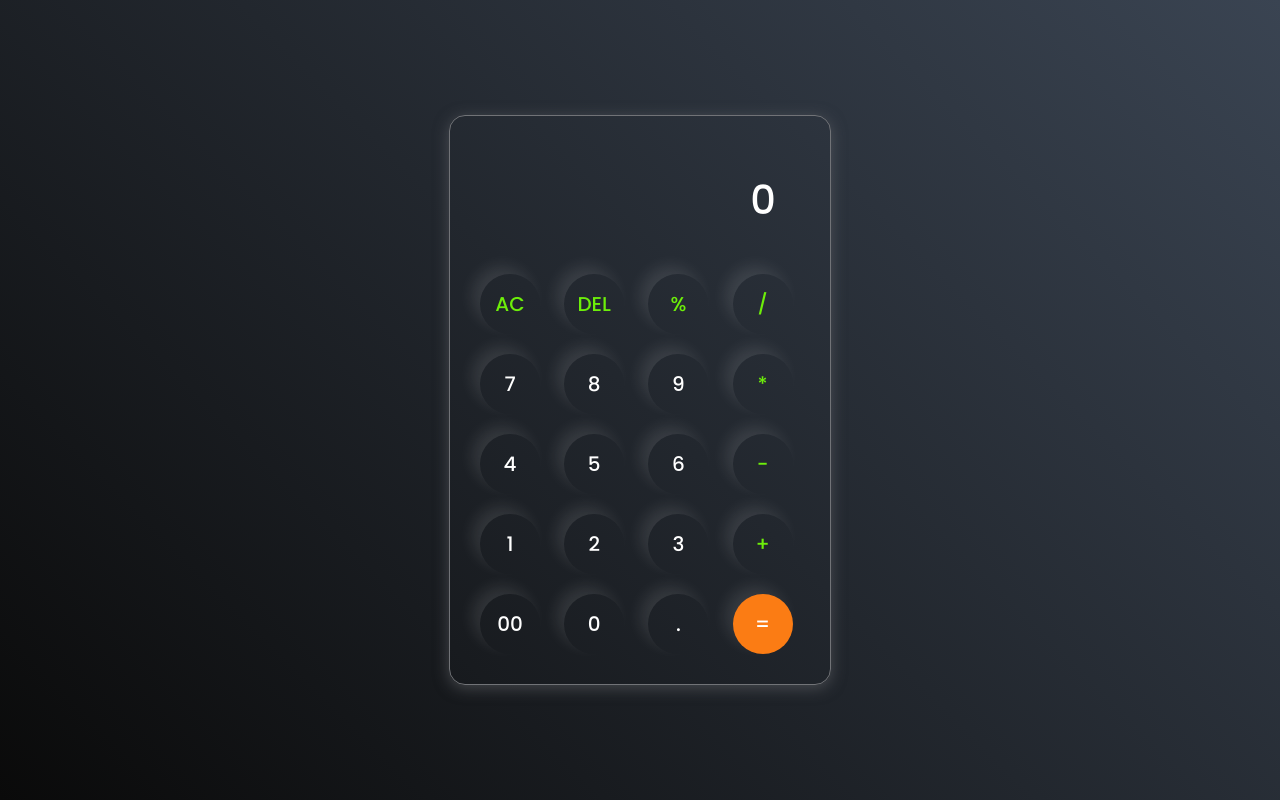
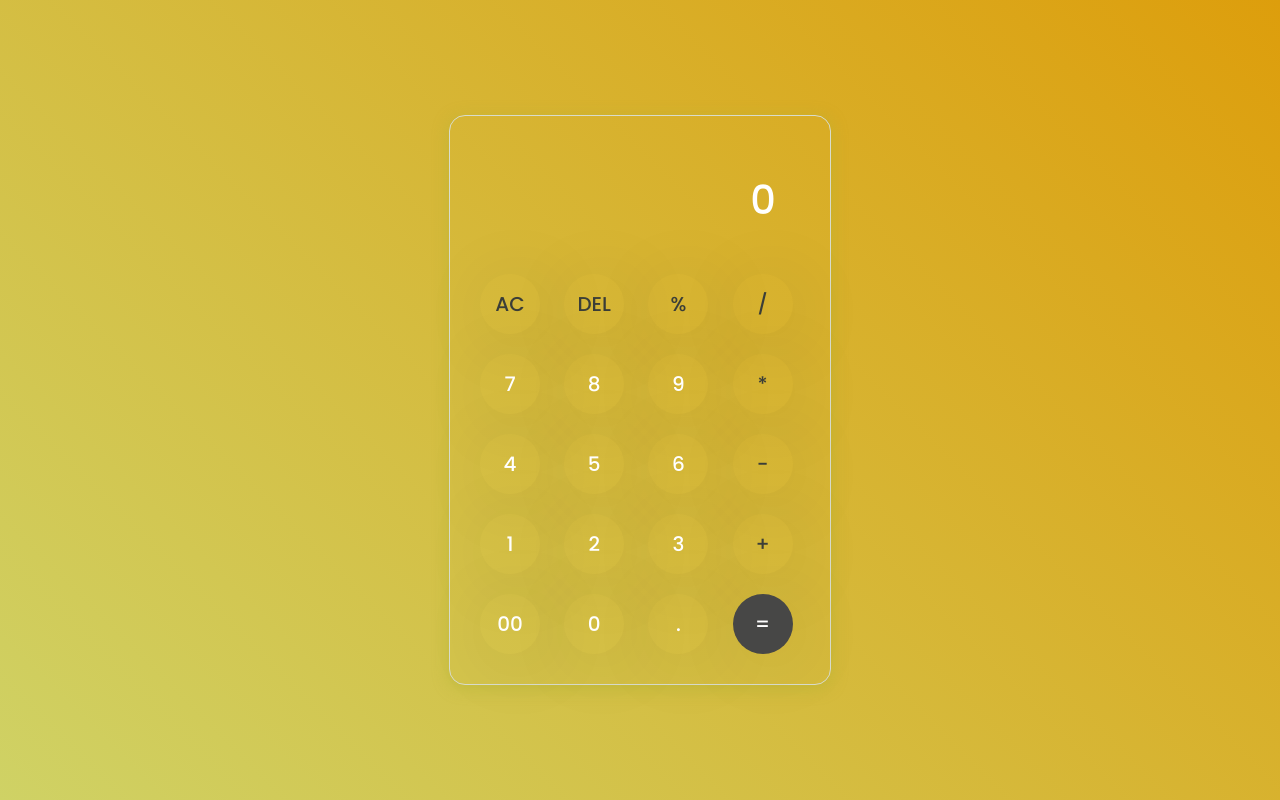
Before and after one commit to newmayana/1stCalculator, a plain HTML site: page index.html in a window 1280 px wide. Drawn offline with Linux system fonts and the light colour scheme.

Commit message:
changed the style

```diff
--- a/style.css
+++ b/style.css
@@ -13,15 +13,15 @@ body{
     display: flex;
     justify-content: center;
     align-items: center;
-    background: linear-gradient(45deg, #0a0a0a, #3a4452);
+    background: linear-gradient(45deg, #cfd265, #dd9e0c);
 }
 
 .calculator{
-    border: 1px solid #717377;
+    border: 1px solid #d8dccc;
     padding: 20px;
     border-radius: 16px;
     background: transparent;
-    box-shadow: 0px 3px 15px rgba(113, 115, 119, 0.5);
+    box-shadow: 0px 3px 15px rgba(177, 182, 50, 0.5);
 
 }
 
@@ -43,7 +43,7 @@ input::placeholder{
 }
 
 button{
-    border: none;
+    border: #000;
     width: 60px;
     height: 60px;
     margin: 10px;
@@ -51,14 +51,14 @@ button{
     background: transparent;
     color: #ffffff;
     font-size: 20px;
-    box-shadow: -8px -8px 15px rgba(255, 255, 255, 0.1);
+    box-shadow: 8px 8px 77px rgba(0, 0, 0, 0.1);
     cursor: pointer;
 }
 
 .equalBtn{
-    background-color: #fb7c14;
+    background-color: #474746;
 }
 
 .operator{
-    color: #6dee0a;
+    color: #3b3e38;
 }
```
